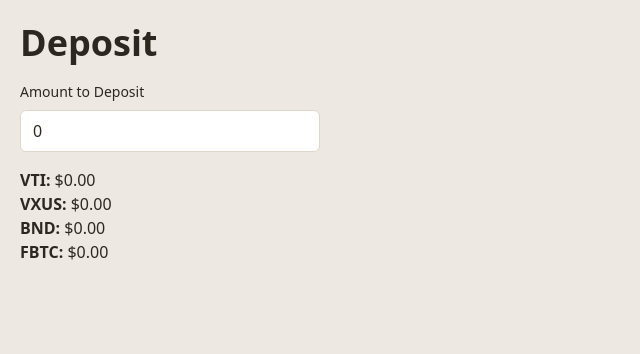
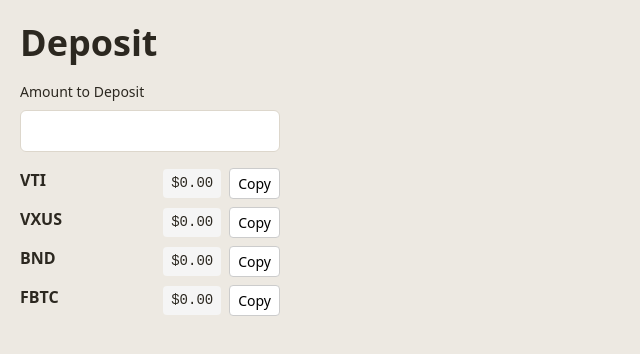
Before and after one commit to ctil/fibonance, a SvelteKit app: page /rebalance in a window 1280 px wide. Shown: the top 354 px of the page, without its empty margins (0-640 px from the left). Built offline with nearby package versions, Linux system fonts and the light colour scheme.

Commit message:
Add copy button

```diff
--- /dev/null
+++ b/src/lib/components/CopyText.svelte
@@ -0,0 +1,51 @@
+<script lang="ts">
+  interface Props {
+    text: string;
+    displayText?: string;
+  }
+
+  let { text, displayText }: Props = $props();
+
+  let copied = $state(false);
+
+  async function copy() {
+    await navigator.clipboard.writeText(text);
+    copied = true;
+    setTimeout(() => (copied = false), 2000);
+  }
+</script>
+
+<span class="copy-text">
+  <code>{displayText ?? text}</code>
+  <button onclick={copy} title="Copy to clipboard">
+    {copied ? 'Copied!' : 'Copy'}
+  </button>
+</span>
+
+<style>
+  .copy-text {
+    display: inline-flex;
+    align-items: center;
+    gap: 0.5rem;
+  }
+
+  code {
+    padding: 0.25rem 0.5rem;
+    background: var(--bg-secondary, #f5f5f5);
+    border-radius: 4px;
+    font-family: monospace;
+  }
+
+  button {
+    padding: 0.25rem 0.5rem;
+    border: 1px solid var(--border-color, #ccc);
+    border-radius: 4px;
+    background: var(--bg-primary, white);
+    cursor: pointer;
+    font-size: 0.875rem;
+  }
+
+  button:hover {
+    background: var(--bg-secondary, #f5f5f5);
+  }
+</style>
--- a/src/lib/rebalance/utils.ts
+++ b/src/lib/rebalance/utils.ts
@@ -11,7 +11,7 @@ export function amountToInt(amount: string): number {
 /**
  * Format cents (integer) to a dollar string.
  */
-export function formatAmount(amount: number, includeCommas: boolean): string {
+export function formatAmount(amount: number, includeSymbols?: boolean): string {
   const isNegative = amount < 0;
   const absAmount = Math.abs(amount);
   let amountStr = absAmount.toString();
@@ -24,12 +24,16 @@ export function formatAmount(amount: number, includeCommas: boolean): string {
   let dollars = amountStr.slice(0, -2);
   const cents = amountStr.slice(-2);
 
-  if (includeCommas) {
+  if (includeSymbols) {
     for (let i = dollars.length - 3; i > 0; i -= 3) {
       dollars = dollars.slice(0, i) + "," + dollars.slice(i);
     }
   }
 
-  const formatted = "$" + dollars + "." + cents;
+
+  let formatted = dollars + "." + cents;
+  if (includeSymbols) {
+    formatted = '$' + formatted;
+  }
   return isNegative ? "-" + formatted : formatted;
 }
--- a/src/routes/rebalance/+page.svelte
+++ b/src/routes/rebalance/+page.svelte
@@ -1,8 +1,9 @@
 <script lang="ts">
 	import { deposit, DEFAULT_CONFIG, formatAmount } from "$lib/rebalance";
-	let toDeposit = $state(0);
+	import CopyText from "$lib/components/CopyText.svelte";
 
-	let toDepositCents = $derived(toDeposit * 100);
+	let toDeposit = $state(null);
+	let toDepositCents = $derived(toDeposit ? toDeposit * 100 : 0);
 	let rebalanceResult = $derived(deposit(DEFAULT_CONFIG, toDepositCents));
 </script>
 
@@ -12,15 +13,25 @@
 	<input type="number" class="mb-4" bind:value={toDeposit} />
 
 	{#each rebalanceResult.allocations as allocation}
-		<div>
-			<b>{allocation.symbol}:</b>
-			{formatAmount(allocation.amount, true)}
+		<div class="allocation mb-2">
+			<span><b class="mr-3">{allocation.symbol}</b></span>
+			<CopyText
+				text={formatAmount(allocation.amount)}
+				displayText={formatAmount(allocation.amount, true)}
+			/>
 		</div>
 	{/each}
 </div>
 
 <style>
+	span {
+		width: 60px;
+	}
 	.inputs {
-		width: 300px;
+		width: 260px;
+	}
+	.allocation {
+		display: flex;
+		justify-content: space-between;
 	}
 </style>
```
